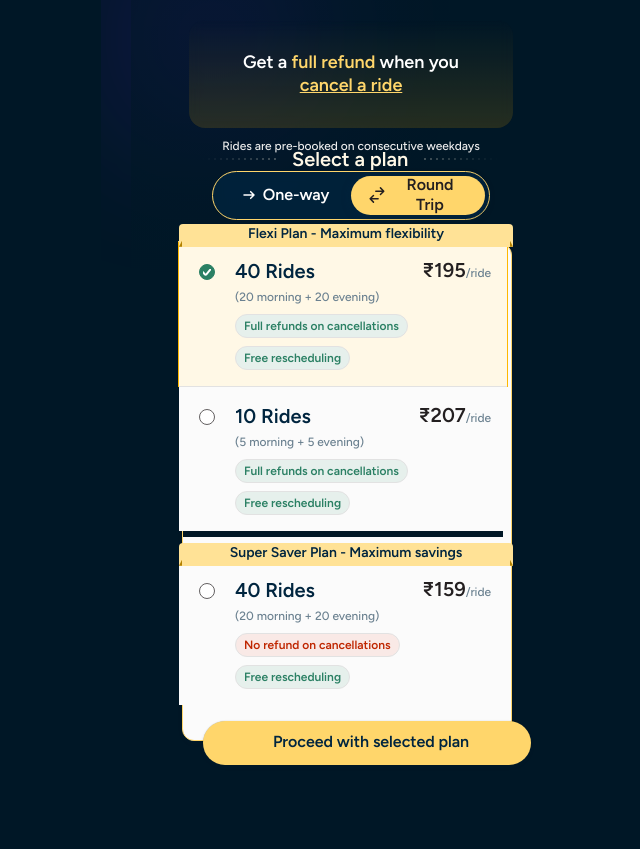
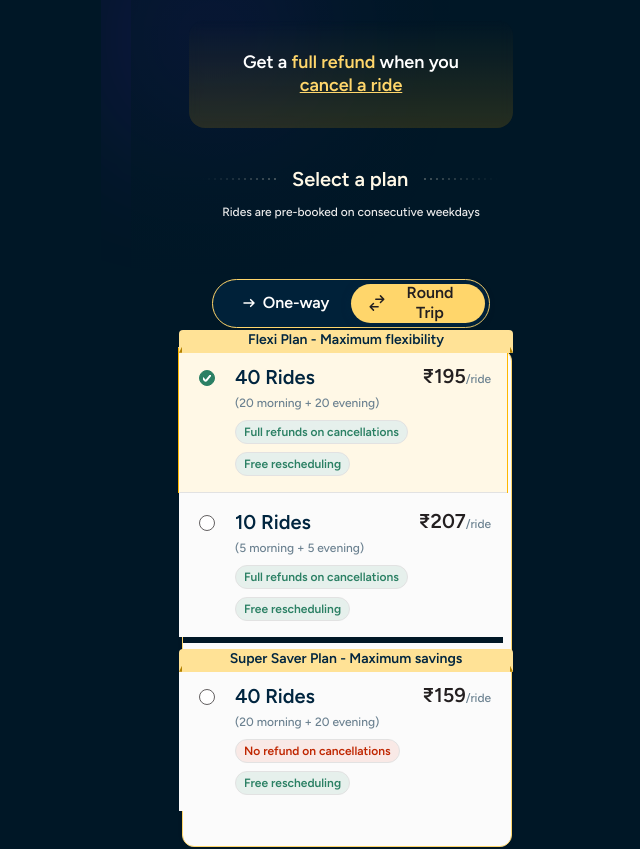
Before and after one commit to Ayaan24/cityflo, a React (Create React App) app: page / in a window 1280 px wide. Shown: the part 361-1210 px from the top of the page, without its empty margins (289-929 px from the left). Built offline with nearby package versions, Linux system fonts and the light colour scheme; a web font is replaced by a local one.

Commit message:
first iteration

```diff
--- a/src/components/Screen.css
+++ b/src/components/Screen.css
@@ -261,8 +261,9 @@
   transform: translateX(-50%);
   top: 507px;
   width: 296px;
-  padding-bottom: 20px;
+  padding-bottom: 40px;
   display: flex;
+  padding-top: 20px;
   flex-direction: column;
   align-items: center;
 }
@@ -278,7 +279,8 @@
   font-weight: 500;
   line-height: 140%;
   margin-bottom: 16px;
-  margin-top: -26px;
+  margin-top: 20px;
+  padding-bottom: 16px;
 }
 
 /* Trip Tabs */
@@ -286,7 +288,8 @@
   width: 278px;
   height: 49px;
   position: relative;
-  margin: 0 auto -2px;
+  margin: 0 auto -4px;
+  margin-top: 26px;
   border-radius: 32px;
   border: 0.5px solid #FFD66B;
   background: rgba(0, 37, 63, 0.80);
@@ -588,7 +591,7 @@
   align-items: center;
   gap: 4px;
   border-radius: 24px;
-  background: #FFD66B;
+  background: linear-gradient(0deg, #D5AB41 0%, #E8C97A 100%);
   box-shadow: 0 2px 4px 0 rgba(0, 37, 63, 0.08), 0 0 1px 0 rgba(0, 37, 63, 0.32);
   border: none;
   color: #00253F;
@@ -599,8 +602,8 @@
   line-height: 130%;
   letter-spacing: -0.032px;
   cursor: pointer;
-  margin: 0 auto;
-  position: relative;
+  margin: 40px auto;
+ position: relative;
   z-index: 10;
 }
 
@@ -621,7 +624,7 @@
   position: absolute;
   left: 50%;
   transform: translateX(-50%);
-  top: 1222px;
+  top: 1282px;
   width: 296px;
 }
 
@@ -677,7 +680,7 @@
   position: absolute;
   left: 50%;
   transform: translateX(-50%);
-  top: 1554px;
+  top: 1614px;
 }
 
 .bulb-icon-wrapper {
```
